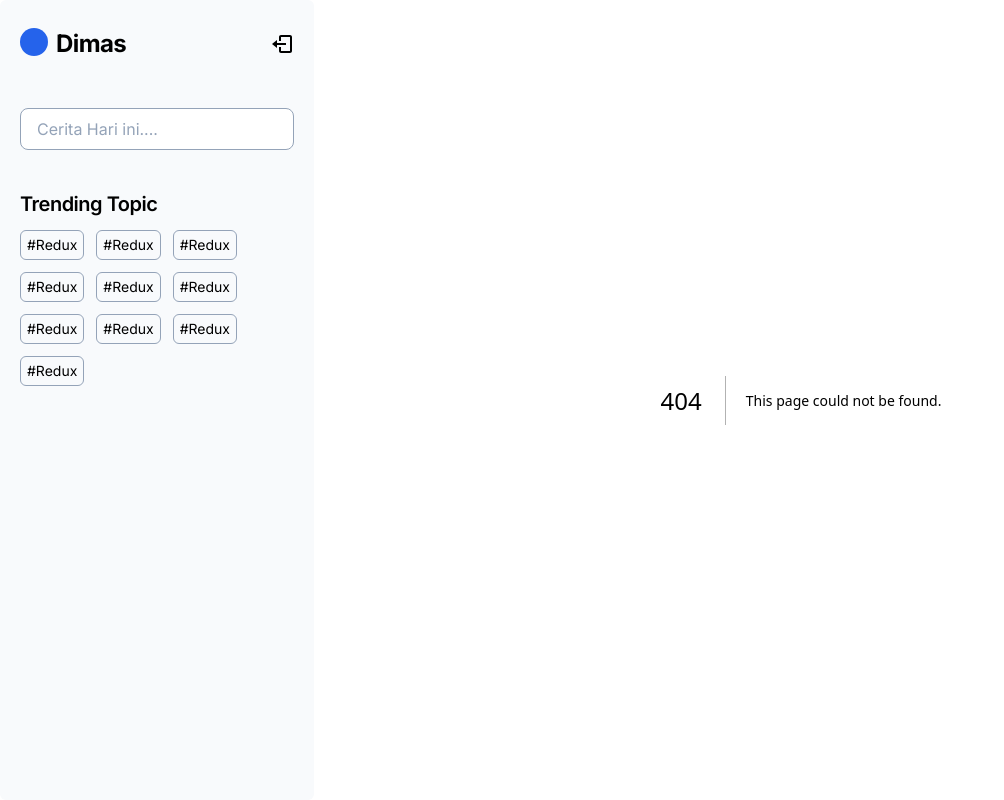
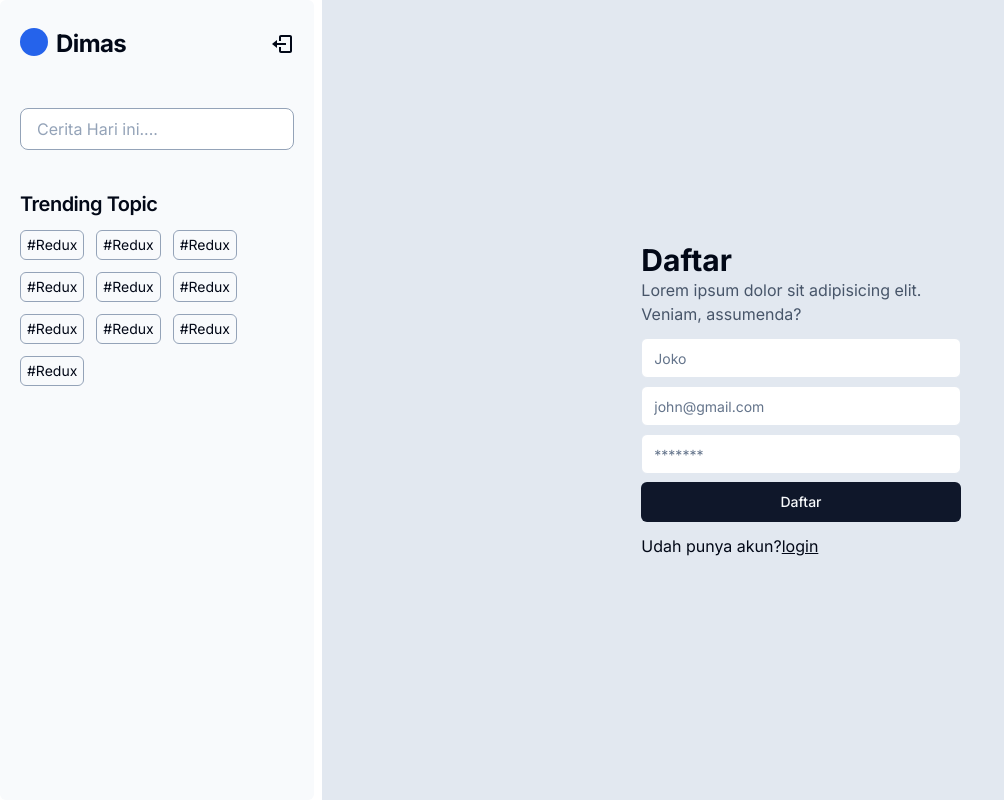
Before and after one commit to zpenct/forum, a Next.js app: page /register in a window 1280 px wide. Before the commit this address had no page. Shown: the whole page, without its empty margins (0-1004 px from the left). Built offline with nearby package versions, Linux system fonts and the light colour scheme.

Commit message:
feat: UI login register

```diff
--- /dev/null
+++ b/src/app/(auth)/login/Form.tsx
@@ -0,0 +1,50 @@
+"use client";
+
+import { useForm, SubmitHandler } from "react-hook-form";
+import { Input } from "@/components/ui/input";
+import { Button } from "@/components/ui/button";
+import { login } from "@/service/auth";
+import { signIn } from "next-auth/react";
+import { useSearchParams } from "next/navigation";
+
+type Inputs = {
+  email: string;
+  password: string;
+};
+
+export default function Form() {
+  const searchParams = useSearchParams();
+  const callbackUrl = searchParams.get('callbackUrl') || '/';
+  const {
+    register,
+    handleSubmit,
+    formState: { errors },
+  } = useForm<Inputs>();
+  const onSubmit: SubmitHandler<Inputs> = async (data) => {
+    const res = await signIn("Credentials", {
+      redirect: false,
+      ...data,
+      callbackUrl,
+    });
+    console.log(res);
+  };
+
+  return (
+    <form onSubmit={handleSubmit(onSubmit)} className="flex flex-col gap-2">
+      <Input
+        placeholder="john@gmail.com"
+        type="email"
+        {...register("email", { required: true })}
+      />
+      <Input
+        placeholder="*******"
+        type="password"
+        {...register("password", { required: true })}
+      />
+      {errors.email && errors.password && (
+        <span className="text-red-500">Isi semua field</span>
+      )}
+      <Button>Masuk</Button>
+    </form>
+  );
+}
--- /dev/null
+++ b/src/app/(auth)/login/page.tsx
@@ -0,0 +1,21 @@
+import FormLogin from "./Form";
+import Link from "next/link";
+export default function page() {
+  return (
+    <div className="flex min-h-screen flex-col items-center justify-center bg-slate-200">
+      <div className="px-5 md:w-1/2 lg:w-1/3 w-full md:px-0">
+        <h1 className="text-3xl font-bold">Login</h1>
+        <p className="mb-3 text-slate-600">
+          Lorem ipsum dolor sit adipisicing elit. Veniam, assumenda?
+        </p>
+        <FormLogin />
+        <section className="flex mt-3">
+          <p>Belum punya akun?</p>
+          <Link href={"/register"} className="underline">
+            Daftar
+          </Link>
+        </section>
+      </div>
+    </div>
+  );
+}
--- /dev/null
+++ b/src/app/(auth)/register/Form.tsx
@@ -0,0 +1,49 @@
+"use client";
+
+import { useForm, SubmitHandler } from "react-hook-form";
+import { Input } from "@/components/ui/input";
+import { Button } from "@/components/ui/button";
+import { register as registerFn } from "@/service/auth";
+
+type Inputs = {
+  name: string;
+  email: string;
+  password: string;
+};
+
+export default function Form() {
+  const {
+    register,
+    handleSubmit,
+    formState: { errors },
+  } = useForm<Inputs>();
+  const onSubmit: SubmitHandler<Inputs> = async(data) => {
+    const res = await registerFn(data);
+    console.log(res)
+
+  };
+
+  return (
+    <form onSubmit={handleSubmit(onSubmit)} className="flex flex-col gap-2">
+      <Input
+        placeholder="Joko"
+        type="text"
+        {...register("name", { required: true })}
+      />
+      <Input
+        placeholder="john@gmail.com"
+        type="email"
+        {...register("email", { required: true })}
+      />
+      <Input
+        placeholder="*******"
+        type="password"
+        {...register("password", { required: true })}
+      />
+      {errors.email && errors.password && (
+        <span className="text-red-500">Isi semua field</span>
+      )}
+      <Button>Daftar</Button>
+    </form>
+  );
+}
--- /dev/null
+++ b/src/app/(auth)/register/page.tsx
@@ -0,0 +1,21 @@
+import Form from "./Form";
+import Link from "next/link";
+export default function page() {
+  return (
+    <div className="flex min-h-screen flex-col items-center justify-center bg-slate-200">
+      <div className="px-5 md:w-1/2 lg:w-1/3 w-full md:px-0">
+        <h1 className="text-3xl font-bold">Daftar</h1>
+        <p className="mb-3 text-slate-600">
+          Lorem ipsum dolor sit adipisicing elit. Veniam, assumenda?
+        </p>
+        <Form />
+        <section className="flex mt-3">
+          <p>Udah punya akun?</p>
+          <Link href={"/login"} className="underline">
+            login
+          </Link>
+        </section>
+      </div>
+    </div>
+  );
+}
```
